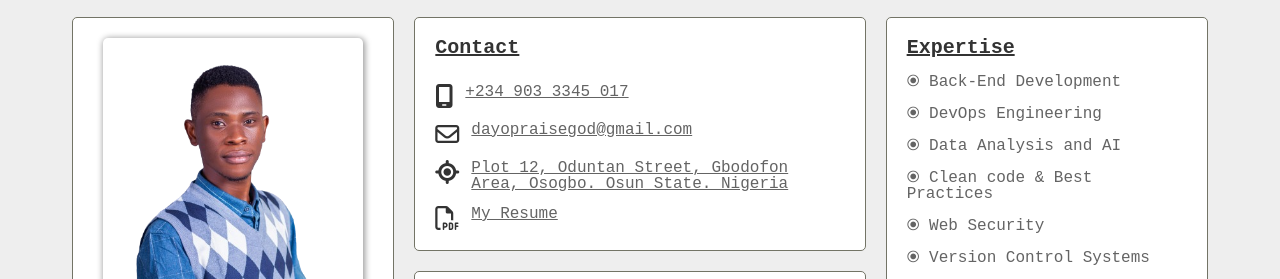
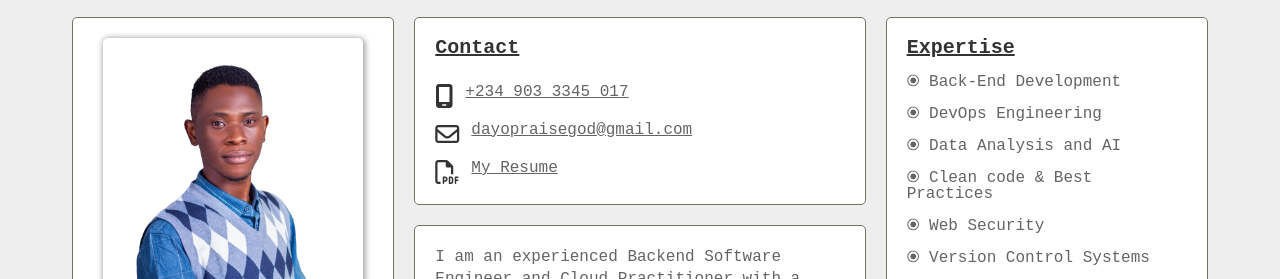
Before and after one commit to praisegee/my-portfolio, a plain HTML site: page index.html in a window 1280 px wide. Shown: the part 112-391 px from the top of the page. Drawn offline with nearby package versions, Linux system fonts and the light colour scheme; a web font is replaced by a local one.

Commit message:
fix: remove the location

```diff
--- a/index.html
+++ b/index.html
@@ -68,13 +68,13 @@
                 <i class="fa-regular fa-envelope"></i>
                 <span class="contact-item">dayopraisegod@gmail.com</span>
               </a>
-              <a class="contact-list" href="#">
+              <!-- <a class="contact-list" href="#">
                 <i class="fa-solid fa-location-crosshairs"></i>
                 <span class="contact-item">
                   Plot 12, Oduntan Street, Gbodofon Area, Osogbo. Osun State.
                   Nigeria
                 </span>
-              </a>
+              </a> -->
               <a class="contact-list" href="resume.pdf">
                 <i class="fa-regular fa-file-pdf"></i>
                 <span class="contact-item"> My Resume </span>
```
